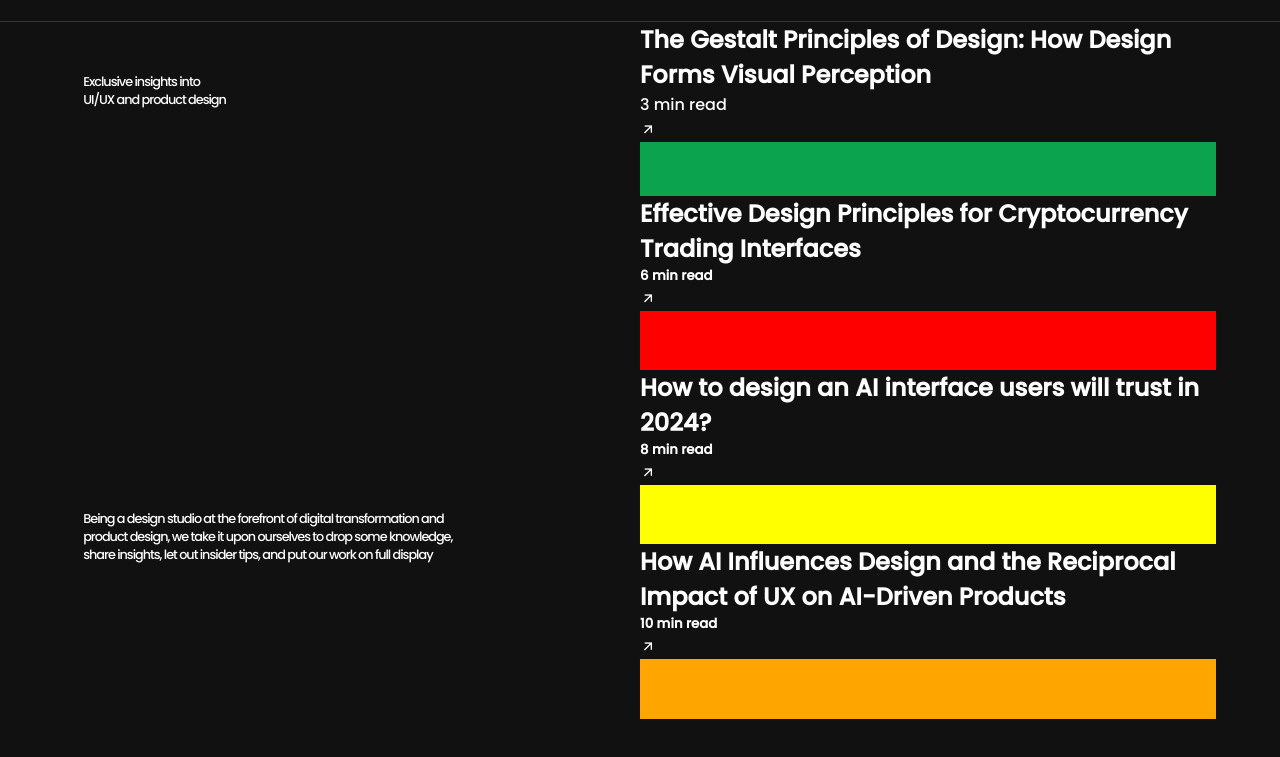
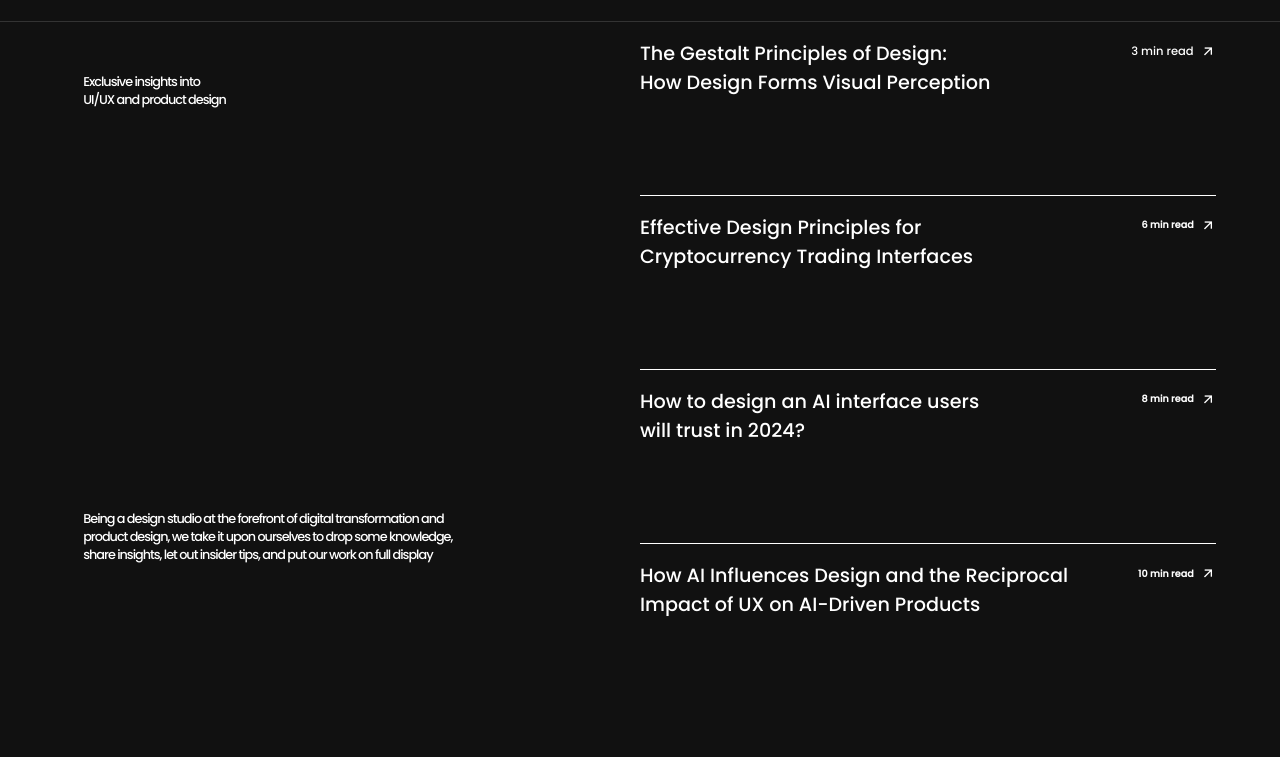
Before and after one commit to zubair-mallick/Project_09, a plain HTML site: page index.html in a window 1280 px wide. Shown: the part 779-1536 px from the top of the page. Drawn offline with nearby package versions, Linux system fonts and the light colour scheme.

Commit message:
Completed 2nd page

```diff
--- a/index.html
+++ b/index.html
@@ -110,19 +110,24 @@
 
             </div>
             <div class="page-2-right">
-                <div class="f1">
-                    <div class="f1-left">
-                        <h2>The Gestalt Principles of Design: How Design Forms Visual Perception</h2>
+                <div class="f1" id="right-elem">
+                    <div class="f1-left ">
+                        <h2>The Gestalt Principles of Design:<br> How Design Forms Visual Perception</h2>
                     </div>
+                    <img src="https://assets-global.website-files.com/64a5e6675a4159253d0ee3e0/65c5011d306a52274ebea027_cover.webp"
+                    alt="">
                     <div class="f1-right">
                         <div class="l">3 min read</div>
                         <div class="r"><i class="ri-arrow-right-up-line"></i></div>
                     </div>
                 </div>
-                <div class="f2">
+                <div class="f2" id="right-elem">
+
                     <div class="f2-left">
-                        <h2>Effective Design Principles for Cryptocurrency Trading Interfaces</h2>
+                        <h2>Effective Design Principles for<br> Cryptocurrency Trading Interfaces</h2>
                     </div>
+                    <img src="https://assets-global.website-files.com/64a5e6675a4159253d0ee3e0/65c5011d306a52274ebea027_cover.webp"
+                    alt="">
                     <div class="f2-right">
                         <div class="l">
                             <h5>6 min read</h5>
@@ -130,10 +135,12 @@
                         <div class="r"><i class="ri-arrow-right-up-line"></i></div>
                     </div>
                 </div>
-                <div class="f3">
+                <div class="f3" id="right-elem">
                     <div class="f3-left">
-                        <h2>How to design an AI interface users will trust in 2024?</h2>
+                        <h2>How to design an AI interface users<br> will trust in 2024?</h2>
                     </div>
+                    <img src="https://assets-global.website-files.com/64a5e6675a4159253d0ee3e0/65c5011d306a52274ebea027_cover.webp"
+                        alt="">
                     <div class="f3-right">
                         <div class="l">
                             <h5>8 min read</h5>
@@ -143,10 +150,12 @@
                         </div>
                     </div>
                 </div>
-                <div class="f4">
+                <div class="f4" id="right-elem">
                     <div class="f4-left">
-                        <h2>How AI Influences Design and the Reciprocal Impact of UX on AI-Driven Products</h2>
+                        <h2>How AI Influences Design and the Reciprocal<br> Impact of UX on AI-Driven Products</h2>
                     </div>
+                    <img src="https://assets-global.website-files.com/64a5e6675a4159253d0ee3e0/65c5011d306a52274ebea027_cover.webp"
+                    alt="">
                     <div class="f4-right">
                         <div class="l">
                             <h5>10 min read</h5>
--- a/script.js
+++ b/script.js
@@ -1,3 +1,4 @@
+
 function navAnimation(){
     var nav = document.querySelector(".nav-part2")
 nav.addEventListener('mouseenter',function(){
@@ -42,4 +43,36 @@ nav.addEventListener('mouseleave',function(){
 })
 
 }
-// navAnimation()
+navAnimation()
+
+function page2Animation(){
+    var rightElems = document.querySelectorAll("#right-elem")
+
+rightElems.forEach(function(elem) {
+    elem.addEventListener("mouseenter", function () {
+
+
+
+
+        gsap.to(elem.childNodes[3], {
+          opacity:1,
+            scale: 1
+        })
+    })
+    elem.addEventListener("mousemove", function (dets) {
+
+        gsap.to(elem.childNodes[3], {
+            x: dets.x - elem.getBoundingClientRect().x - 90,
+            y: dets.y - elem.getBoundingClientRect().y - 215
+        })
+    })
+
+    elem.addEventListener("mouseleave", () => {
+        gsap.to(elem.childNodes[3], {
+            opacity:0,
+              scale: 0
+          })
+    });
+});
+}
+page2Animation()
--- a/style.css
+++ b/style.css
@@ -93,7 +93,7 @@ nav button svg {
     background-color: #111;
     z-index: 9;
     border-bottom: 1px solid #fff;
-    margin-top: 2vw;
+    padding-top: 2vw;
 }
 
 .page1{
@@ -231,27 +231,122 @@ justify-content: center;
 .page-2-right{
     height: 100%;
     width: 50%;
-
+    position: relative;
     display: flex;
     flex-direction: column;
 }
 .page-2-right .f1{
     height: 25%;
     width: 100%;
-    background-color: #0BA34E;
+    border-bottom: solid 1px white;
+    display: flex;
+    align-items: flex-start;
+    justify-content: space-between;
+    padding-top: 1.3vw;
+
 }
 .page-2-right .f2{
     height: 25%;
     width: 100%;
-    background-color: red;
+    border-bottom: solid 1px white;
+    display: flex;
+    align-items: flex-start;
+    justify-content: space-between;
+    padding-top: 1.3vw;
+
 }
 .page-2-right .f3{
     height: 25%;
     width: 100%;
-    background-color: yellow;
+    border-bottom: solid 1px white;
+    display: flex;
+    align-items: flex-start;
+    justify-content: space-between;
+    padding-top: 1.3vw;
 }
 .page-2-right .f4{
     height: 25%;
     width: 100%;
-    background-color: orange;
+    display: flex;
+    align-items: flex-start;
+    justify-content: space-between;
+    padding-top: 1.3vw;
 }
+.page-2-right .f1 .f1-left h2{
+    font-size: 1.5vw;
+    font-weight: 280;
+}
+.f1 .f1-right{
+    display: flex;
+    align-items: center;
+    justify-content: flex-start;
+    gap: 0.5vw;
+}
+
+.f1 .f1-right .l{
+    font-size: 0.9vw;
+    font-weight: 100;
+}
+.page-2-right .f2 .f2-left h2{
+    font-size: 1.5vw;
+    font-weight: 280;
+}
+.f2 .f2-right{
+    display: flex;
+    align-items: center;
+    justify-content: flex-start;
+    gap: 0.5vw;
+}
+
+.f2 .f2-right .l{
+    font-size: 0.9vw;
+    font-weight: 100;
+}
+.page-2-right .f3 .f3-left h2{
+    font-size: 1.5vw;
+    font-weight: 280;
+}
+.f3 .f3-right{
+    display: flex;
+    align-items: center;
+    justify-content: flex-start;
+    gap: 0.5vw;
+}
+
+.f3 .f3-right .l{
+    font-size: 0.9vw;
+    font-weight: 100;
+    color: #333;
+}
+.page-2-right .f4 .f4-left h2{
+    font-size: 1.5vw;
+    font-weight: 280;
+}
+.f4 .f4-right{
+    display: flex;
+    align-items: center;
+    justify-content: flex-start;
+    gap: 0.5vw;
+}
+
+.f4 .f4-right .l{
+    font-size: 0.9vw;
+    font-weight: 100;
+}
+/* .f2 img{
+    display: none;
+} */
+
+#right-elem img{
+    height: 8vw;
+    width: 8vw;
+    border-radius: 50%;
+    scale:0;
+    /* display: none ; */
+    position: absolute;
+    opacity: 0;
+    transform: translate(-50%,-50%);
+    object-fit: cover;
+    object-position: center;
+    transition: all ease 0.5;
+}
```
